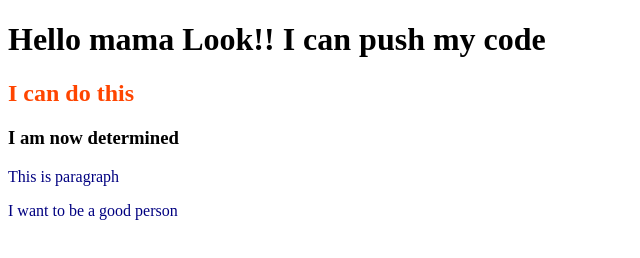
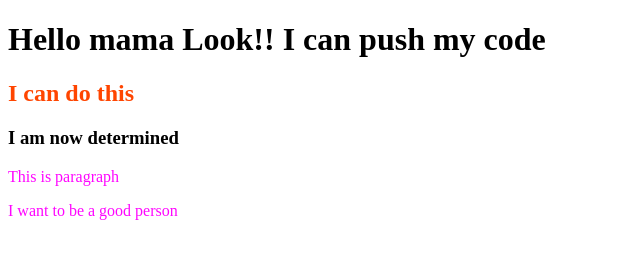
Before and after one commit to sufianfuad/my-firstrepo, a plain HTML site: page index.html in a window 1280 px wide. Shown: the whole page, without its empty margins (0-640 px from the left). Drawn offline with Linux system fonts and the light colour scheme.

Commit message:
color change

```diff
--- a/style.css
+++ b/style.css
@@ -4,5 +4,5 @@ h2{
 }
 
 p{
-    color: navy;
+    color:rgb(255, 5, 255);
 }
```
